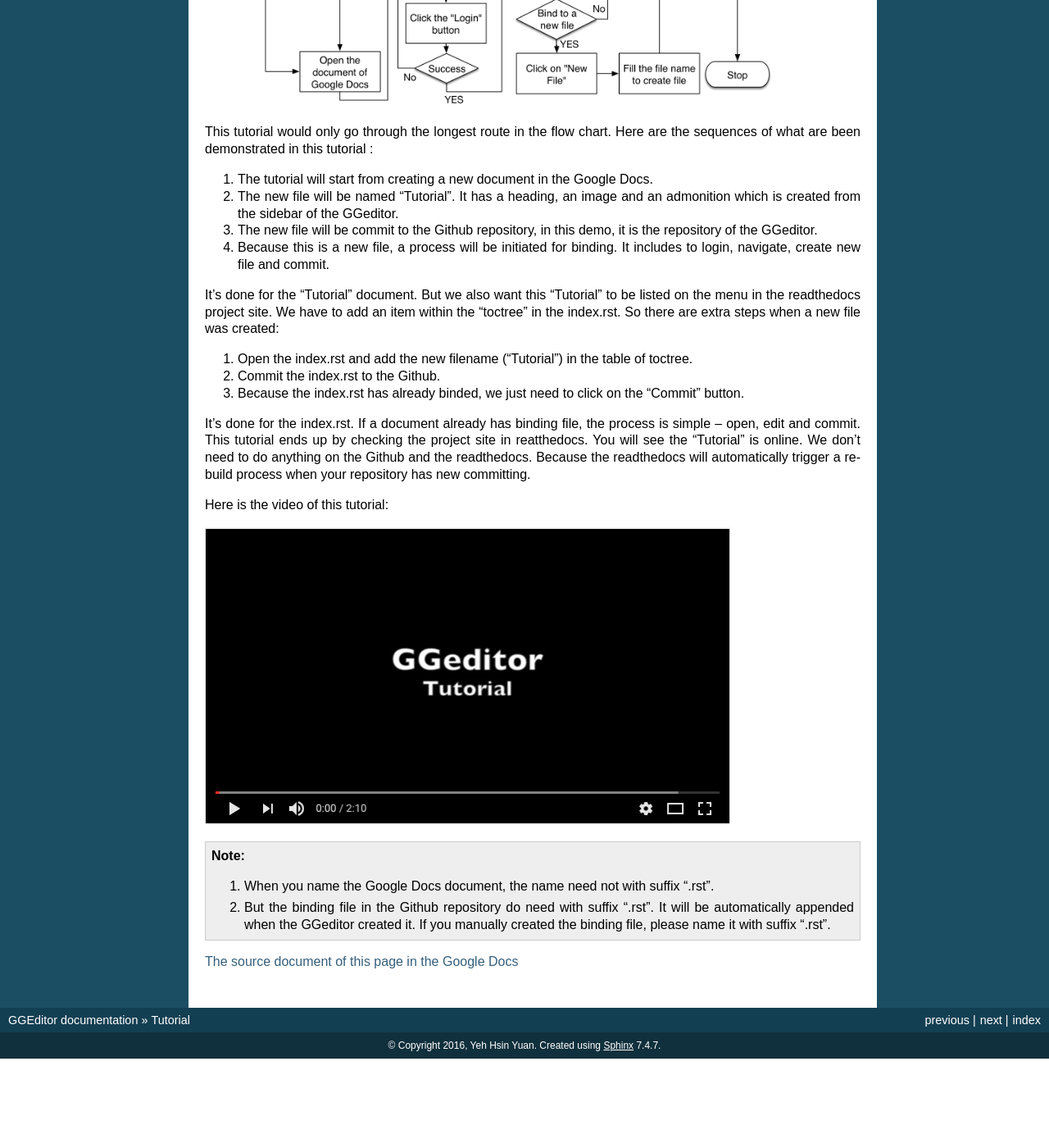
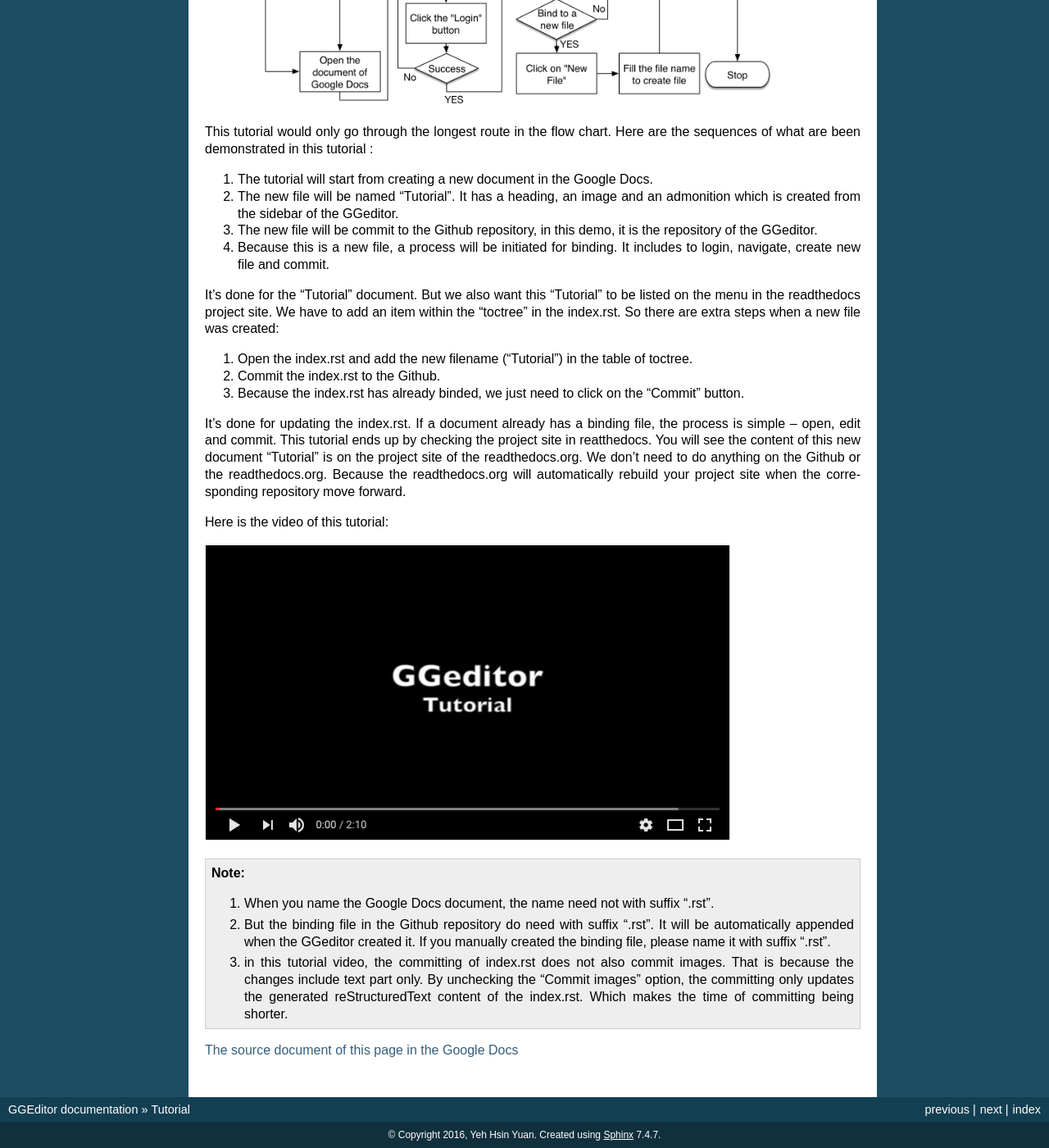
Before and after one commit to iapyeh/GGeditor, a Sphinx documentation site: the page built from docs/Tutorial.rst, in a window 1280 px wide and 1400 px high, scrolled down 636 px. Shown: the whole window at 82% size. Built offline with Sphinx 7.4.7, drawn with Linux system fonts in a browser that asks for light colours; before the commit the page ends 1927 px from its top, so only the background shows below that.

Commit message:
Google Docs reST Editor@2016-11-24 22:13:59

```diff
--- a/docs/Tutorial.rst
+++ b/docs/Tutorial.rst
@@ -28,7 +28,7 @@ It’s done for the “Tutorial” document. But we also want this “Tutorial
 #. Commit the index.rst to the Github.
 #. Because the index.rst has already binded, we just need to click on the “Commit” button.
 
-It’s done for the index.rst. If a document already has binding file, the process is simple --  open, edit and commit. This tutorial ends up by checking the project site in reatthedocs. You will see the “Tutorial” is online. We don’t need to do anything on the Github and the readthedocs. Because the readthedocs will automatically trigger a rebuild process when your repository has new committing.
+It’s done for updating the index.rst. If a document already has a binding file, the process is simple --  open, edit and commit. This tutorial ends up by checking the project site in reatthedocs. You will see the content of this new document “Tutorial” is on the project site of the readthedocs.org. We don’t need to do anything on the Github or the readthedocs.org. Because the readthedocs.org will automatically rebuild your project site when the corresponding repository move forward.
 
 Here is the video of this tutorial:
 
@@ -39,6 +39,7 @@ Here is the video of this tutorial:
 
     #. When you name the Google Docs document, the name need not with suffix  “.rst”.
     #. But the binding file in the Github repository do need with suffix “.rst”. It will be automatically appended when the GGeditor created it. If you manually created the binding file, please name it with suffix “.rst”.
+    #. in this tutorial video, the committing of index.rst does not also commit images. That is because the changes include text part only.  By unchecking the “Commit images” option, the committing only updates the generated reStructuredText content of the index.rst. Which makes the time of committing being shorter.
 
 \ `The source document of this page in the Google Docs`_\
 
```
